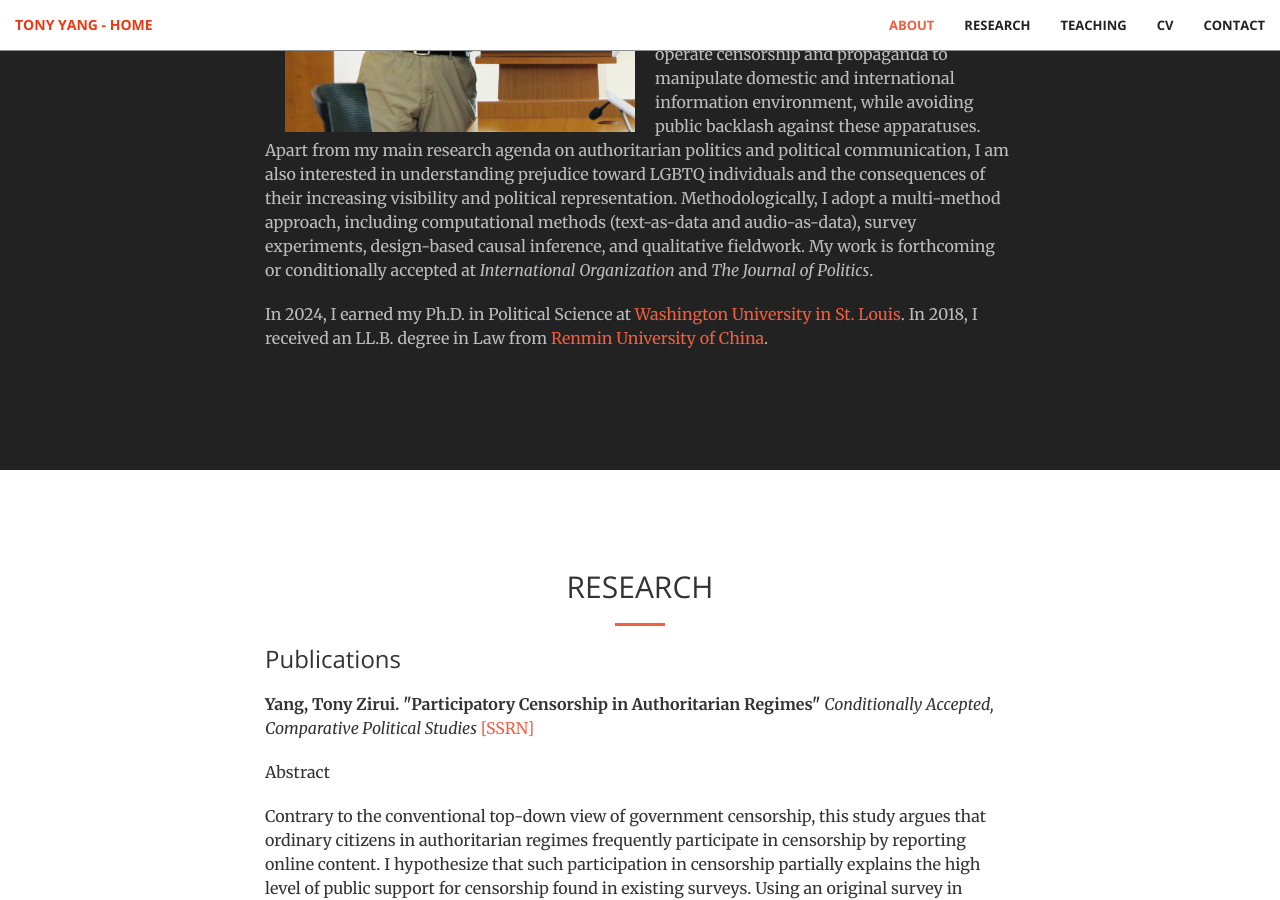
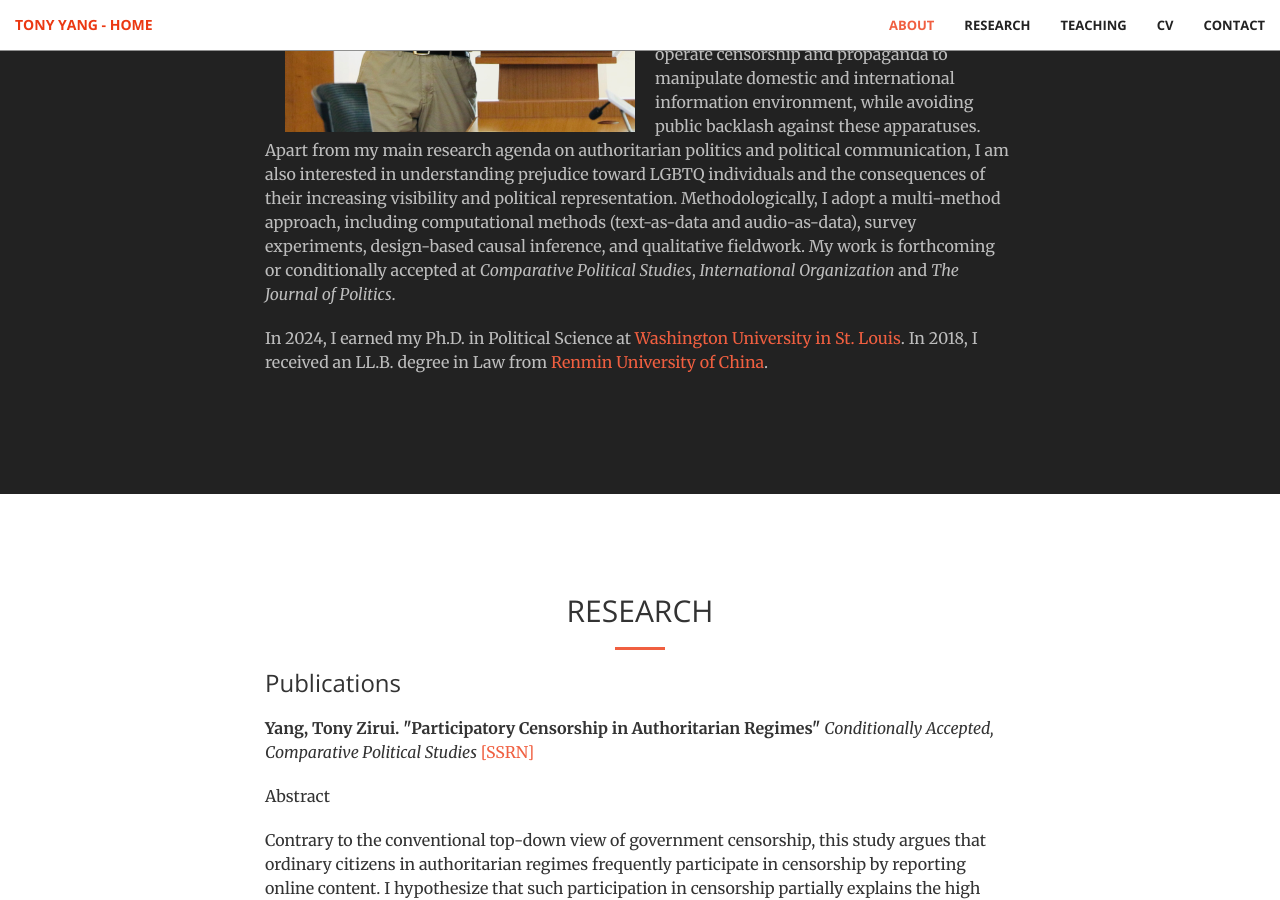
Before and after one commit to tonyhsfz/website, a Jekyll site: the page built from index.html, in a window 1280 px wide and 900 px high, scrolled down 1294 px. Built offline with Jekyll 4.4.1, drawn with Linux system fonts in a browser that asks for light colours.

Commit message:
Update Bio.html

```diff
--- a/_includes/Bio.html
+++ b/_includes/Bio.html
@@ -16,7 +16,7 @@
                     Apart from my main research agenda on authoritarian politics and political communication,
                     I am also interested in understanding prejudice toward LGBTQ individuals and the consequences of their increasing visibility and political representation.
                     Methodologically, I adopt a multi-method approach, including computational methods (text-as-data and audio-as-data), survey experiments, design-based causal inference,
-                    and qualitative fieldwork. My work is forthcoming or conditionally accepted at <i>International Organization</i> and <i>The Journal of Politics</i>.</p>
+                    and qualitative fieldwork. My work is forthcoming or conditionally accepted at <i>Comparative Political Studies</i>, <i>International Organization</i> and <i>The Journal of Politics</i>.</p>
                 <p class="text-faded">In 2024, I earned my Ph.D. in Political Science at <a href="https://polisci.wustl.edu/">Washington University in St. Louis</a>.
                     In 2018, I received an LL.B. degree in Law from <a href="http://www.law.ruc.edu.cn/home/eng/">Renmin University of China</a>.</p>
             </div>
```
